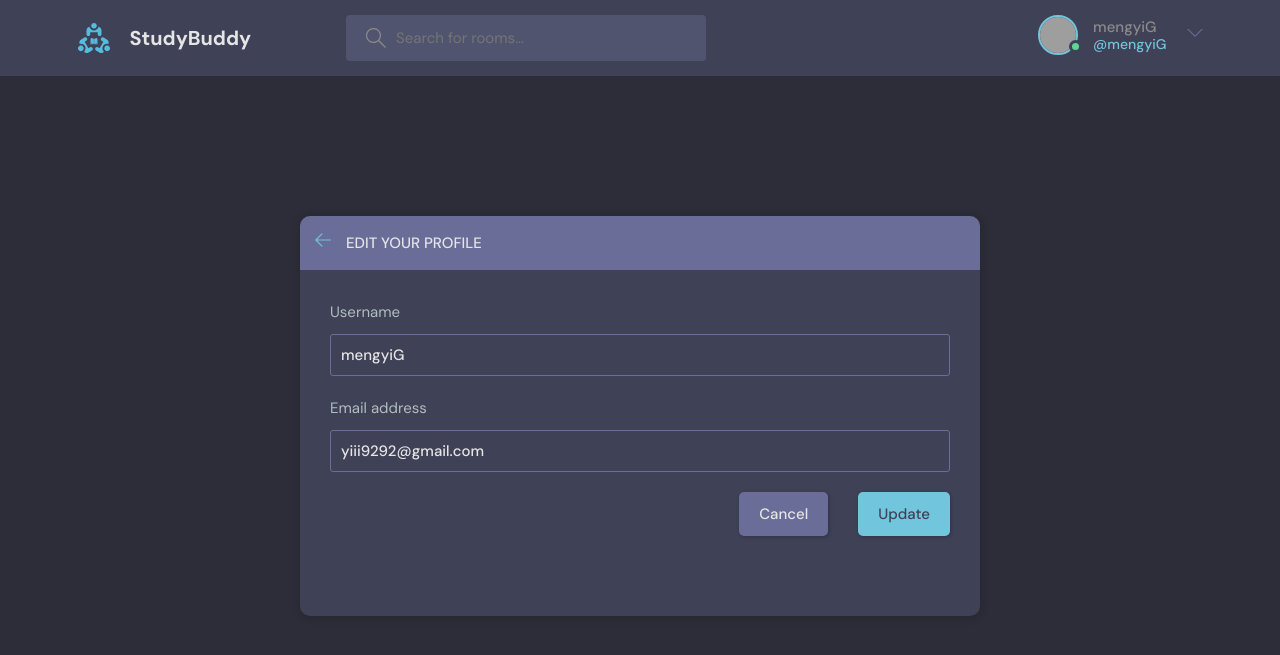
After one commit to MengyiG/MyStudyHub, a Django app: page /update-user/ in a window 1280 px wide. The commit adds this page. Shown: the top 655 px of the page. Run offline with Django 4.2, Linux system fonts and the light colour scheme; a user stored in the database is signed in; grey boxes are pictures that could not be loaded.

Commit message:
update profile

```diff
--- a/base/forms.py
+++ b/base/forms.py
@@ -1,5 +1,6 @@
 from django.forms import ModelForm
 from .models import Room
+from django.contrib.auth.models import User
 
 
 class RoomForm(ModelForm):
@@ -7,3 +8,9 @@ class RoomForm(ModelForm):
         model = Room
         fields = '__all__'
         exclude = ['host', 'participants']
+
+
+class UserForm(ModelForm):
+    class Meta:
+        model = User
+        fields = ['username', 'email']
--- /dev/null
+++ b/base/templates/base/update-user.html
@@ -0,0 +1,42 @@
+{% extends 'main.html' %}
+
+{% block content %}
+
+<main class="update-account layout">
+  <div class="container">
+    <div class="layout__box">
+      <div class="layout__boxHeader">
+        <div class="layout__boxTitle">
+          <a href="{% url 'home' %}">
+            <svg version="1.1" xmlns="http://www.w3.org/2000/svg" width="32" height="32" viewBox="0 0 32 32">
+              <title>arrow-left</title>
+              <path
+                d="M13.723 2.286l-13.723 13.714 13.719 13.714 1.616-1.611-10.96-10.96h27.625v-2.286h-27.625l10.965-10.965-1.616-1.607z">
+              </path>
+            </svg>
+          </a>
+          <h3>Edit your profile</h3>
+        </div>
+      </div>
+      <div class="layout__body">
+        <form class="form" action="" method="POST">
+          {% csrf_token %}
+          {% for field in form %}
+          <div class="form__group">
+            <label for="profile_pic">{{field.label}}</label>
+            {{field}}
+          </div>
+          {% endfor %}
+
+          <div class="form__action">
+            <a class="btn btn--dark" href="index.html">Cancel</a>
+            <button class="btn btn--main" type="submit">Update</button>
+          </div>
+        </form>
+      </div>
+    </div>
+  </div>
+  </div>
+</main>
+
+{% endblock content %}
--- a/base/urls.py
+++ b/base/urls.py
@@ -18,4 +18,5 @@ urlpatterns = [
     path('update-room/<str:pk>/', views.updateRoom, name='update-room'),
     path('delete-room/<str:pk>/', views.deteleRoom, name='delete-room'),
     path('delete-message/<str:pk>/', views.deteleMessage, name='delete-message'),
+    path('update-user/', views.updateUser, name='update-user'),
 ]
--- a/base/views.py
+++ b/base/views.py
@@ -7,7 +7,7 @@ from django.contrib.auth import authenticate, login, logout
 from django.contrib.auth.decorators import login_required
 from django.contrib.auth.forms import UserCreationForm
 from .models import Room, Topic, Message
-from .forms import RoomForm
+from .forms import RoomForm, UserForm
 
 # rooms = [
 #     {"id": 1, "name": "Let's learn Python"},
@@ -203,3 +203,20 @@ def deteleMessage(request, pk):
         message.delete()
         return redirect('home')
     return render(request, "base/delete.html", {'obj': 'message'})
+
+
+@login_required(login_url='login')
+def updateUser(request):
+    user = request.user
+    form = UserForm(instance=request.user)
+
+    if request.method == "POST":
+        # we use form = UserForm(request.POST, instance=user) to create a form instance
+        # that is bound to the POST data, add the data to the form
+        # and tell which user instance to update
+        form = UserForm(request.POST, instance=user)
+        if form.is_valid():
+            form.save()
+            return redirect('user-profile', pk=user.id)
+
+    return render(request, "base/update-user.html", {'form': form})
--- a/templates/navbar.html
+++ b/templates/navbar.html
@@ -21,7 +21,7 @@
             <!-- Logged In -->
             {% if request.user.is_authenticated %}
             <div class="header__user">
-                <a href="profile.html">
+                <a href="{% url 'update-user' %}">
                     <div class="avatar avatar--medium active">
                         <img src="https://randomuser.me/api/portraits/men/37.jpg" />
                     </div>
@@ -44,8 +44,8 @@
             {% endif %}
 
             <div class="dropdown-menu">
-                <a href="settings.html" class="dropdown-link"><svg version="1.1" xmlns="http://www.w3.org/2000/svg"
-                        width="32" height="32" viewBox="0 0 32 32">
+                <a href="{% url 'update-user' %}" class="dropdown-link"><svg version="1.1"
+                        xmlns="http://www.w3.org/2000/svg" width="32" height="32" viewBox="0 0 32 32">
                         <title>tools</title>
                         <path
                             d="M27.465 32c-1.211 0-2.35-0.471-3.207-1.328l-9.392-9.391c-2.369 0.898-4.898 0.951-7.355 0.15-3.274-1.074-5.869-3.67-6.943-6.942-0.879-2.682-0.734-5.45 0.419-8.004 0.135-0.299 0.408-0.512 0.731-0.572 0.32-0.051 0.654 0.045 0.887 0.277l5.394 5.395 3.586-3.586-5.394-5.395c-0.232-0.232-0.336-0.564-0.276-0.887s0.272-0.596 0.572-0.732c2.552-1.152 5.318-1.295 8.001-0.418 3.274 1.074 5.869 3.67 6.943 6.942 0.806 2.457 0.752 4.987-0.15 7.358l9.392 9.391c0.844 0.842 1.328 2.012 1.328 3.207-0 2.5-2.034 4.535-4.535 4.535zM15.101 19.102c0.26 0 0.516 0.102 0.707 0.293l9.864 9.863c0.479 0.479 1.116 0.742 1.793 0.742 1.398 0 2.535-1.137 2.535-2.535 0-0.668-0.27-1.322-0.742-1.793l-9.864-9.863c-0.294-0.295-0.376-0.74-0.204-1.119 0.943-2.090 1.061-4.357 0.341-6.555-0.863-2.631-3.034-4.801-5.665-5.666-1.713-0.561-3.468-0.609-5.145-0.164l4.986 4.988c0.391 0.391 0.391 1.023 0 1.414l-5 5c-0.188 0.188-0.441 0.293-0.707 0.293s-0.52-0.105-0.707-0.293l-4.987-4.988c-0.45 1.682-0.397 3.436 0.164 5.146 0.863 2.631 3.034 4.801 5.665 5.666 2.2 0.721 4.466 0.604 6.555-0.342 0.132-0.059 0.271-0.088 0.411-0.088z">
```
Also changed, not shown: db.sqlite3.
